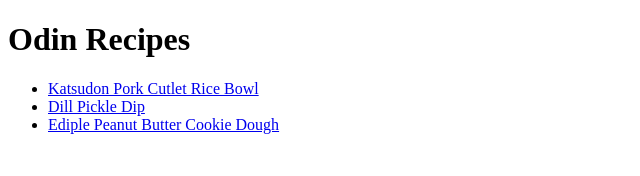
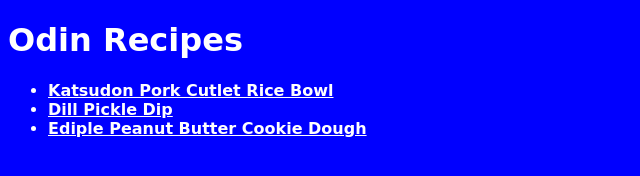
Before and after one commit to BattleDamian/odin-recipes, a plain HTML site: page index.html in a window 1280 px wide. Shown: the whole page, without its empty margins (0-640 px from the left). Drawn offline with Linux system fonts and the light colour scheme.

Commit message:
Added CSS Styles

```diff
--- a/index.html
+++ b/index.html
@@ -4,6 +4,7 @@
     <meta charset="UTF-8">
     <meta http-equiv="X-UA-Compatible" content="IE=edge">
     <meta name="viewport" content="width=device-width, initial-scale=1.0">
+    <link rel="stylesheet" href="styles.css">
     <title>Odin Recipes</title>
 </head>
 <body>
--- /dev/null
+++ b/styles.css
@@ -0,0 +1,11 @@
+body {
+    background-color: blue;
+    color: white;
+    font-family: 'Lucida Handwriting','Brush Script MT', cursive;
+    font-weight: bold;
+    font-size:
+}
+
+a {
+    color: white;
+}
```
Also changed, not shown: recipes/dill-pickle-dip.html (+1 -0 lines), recipes/edible-peanut-butter-cookie-dough.html (+1 -0 lines), recipes/katsudon.html (+1 -0 lines).
